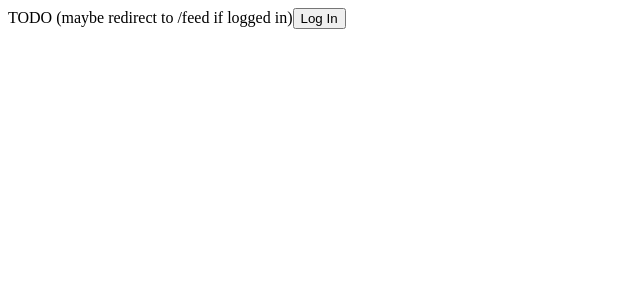
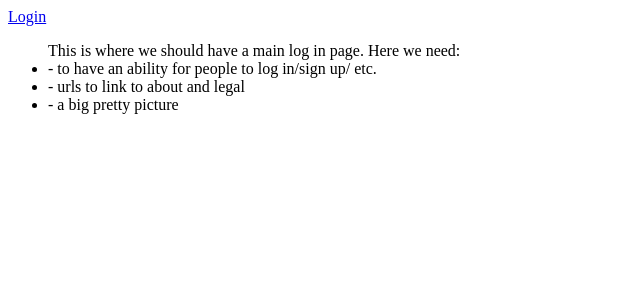
Before and after one commit to Trystr/trystr, a Next.js app: page / in a window 1280 px wide. Shown: the top 300 px of the page, without its empty margins (0-640 px from the left). Built offline with nearby package versions, Linux system fonts and the light colour scheme; no server answers.

Commit message:
Login now works properly. There are some errors to be fixed but we have protected pages now.

```diff
--- a/components/auth.js
+++ /dev/null
@@ -1,20 +0,0 @@
-import React from "react";
-import { useAuth0 } from "@auth0/auth0-react";
-
-const LoginButton = () => {
-  const { loginWithRedirect } = useAuth0();
-
-  return <button onClick={() => loginWithRedirect()}>Log In</button>;
-};
-
-const LogoutButton = () => {
-  const { logout } = useAuth0();
-
-  return (
-    <button onClick={() => logout({ returnTo: window.location.origin })}>
-      Log Out
-    </button>
-  );
-};
-
-export { LoginButton, LogoutButton };
--- a/components/layout.js
+++ b/components/layout.js
@@ -6,19 +6,33 @@ import {
   ChatAlt2Icon,
   UserCircleIcon,
   XIcon,
+  LogoutIcon,
+  BriefcaseIcon
 } from "@heroicons/react/outline";
 import clsx from "clsx";
 import { SidebarLink, Sidebar, OpenSidebar } from "./sidebar";
 import { Profile } from "./profile";
-import { LogoutButton } from "./auth";
 
 // TODO: TD-082321: Setup real navigation with links
 const navigation = [
   { name: "Home", href: "/feed", icon: HomeIcon, current: true },
-  { name: "About", href: "/about", icon: QuestionMarkCircleIcon, current: false },
+  {
+    name: "About",
+    href: "/about",
+    icon: QuestionMarkCircleIcon,
+    current: false,
+  },
   { name: "Profile", href: "/profile", icon: UserCircleIcon, current: false },
   { name: "Messages", href: "/messages", icon: ChatAlt2Icon, current: false },
+  { name: "Legal", href: "/legal", icon: BriefcaseIcon, current: false },
+  {
+    name: "Log out",
+    href: "/api/auth/logout",
+    icon: LogoutIcon,
+    current: false,
+  },
 ];
+
 
 export default function Layout({ children, title }) {
   const [sidebarOpen, setSidebarOpen] = useState(false);
--- a/components/sidebar.js
+++ b/components/sidebar.js
@@ -7,7 +7,6 @@ import { MenuIcon, XIcon } from "@heroicons/react/outline";
 import { Profile } from "./profile";
 import clsx from "clsx";
 import { Logo } from "./logo";
-import { LogoutButton } from "../components/auth";
 
 export function OpenSidebar({ setSidebarOpen }) {
   return (
@@ -71,7 +70,6 @@ export function Sidebar({ navigation }) {
           {navigation.map((item) => (
             <SidebarLink key={item.name} {...item} />
           ))}
-          <LogoutButton />
         </nav>
       </div>
       <Profile />
--- a/package.json
+++ b/package.json
@@ -7,6 +7,7 @@
   },
   "dependencies": {
     "@auth0/auth0-react": "^1.6.0",
+    "@auth0/nextjs-auth0": "^1.5.0",
     "@headlessui/react": "^1.4.0",
     "@heroicons/react": "^1.0.4",
     "@tailwindcss/forms": "^0.3.3",
--- a/pages/_app.js
+++ b/pages/_app.js
@@ -1,15 +1,16 @@
 import 'tailwindcss/tailwind.css'
-import { Auth0Provider } from "@auth0/auth0-react";
+import { UserProvider } from "@auth0/nextjs-auth0";
+import { Auth0Provider } from '@auth0/auth0-react';
+
 
 function MyApp({ Component, pageProps }) {
-  return(
-  <Auth0Provider
-    domain="dev-0tw3ahw4.us.auth0.com"
-    clientId="znaCBTn6YtR8KYMMYC0rHVwXmR9b0iWF"
-    redirectUri='http://localhost:3000'
-  >
-    <Component {...pageProps} />
-  </Auth0Provider>)
+  return (
+    <Auth0Provider>
+      <UserProvider>
+        <Component {...pageProps} />
+      </UserProvider>
+    </Auth0Provider>
+  );
 }
 
 export default MyApp
--- /dev/null
+++ b/pages/api/auth/[...auth0].js
@@ -0,0 +1,3 @@
+import { handleAuth } from "@auth0/nextjs-auth0";
+
+export default handleAuth();
--- a/pages/index.js
+++ b/pages/index.js
@@ -1,12 +1,38 @@
 import Head from 'next/head'
-import Layout from '../components/layout'
-import { LoginButton} from '../components/auth'
+import { useUser } from "@auth0/nextjs-auth0";
+import { useRouter } from 'next/router';
+
+import { Disclosure } from "@headlessui/react";
+import { ChevronDownIcon } from "@heroicons/react/outline";
+import clsx from "clsx";
 
 
-export default function Feed() {
-  return (
-    <div>TODO (maybe redirect to /feed if logged in)
-      <LoginButton/>
+
+export default function Index() {
+  const { user, error, isLoading } = useUser();
+  const router = useRouter();
+
+  if (isLoading) return <div>Loading...</div>;
+  if (error) return <div>{error.message}</div>;
+
+  if (user) {
+    router.push("/feed");
+  }
+
+ return (
+   <div>
+     <a href="/api/auth/login">Login</a>
+     <div className="max-w-3xl mx-auto divide-y-2 divide-gray-200">
+       <dl className="mt-6 space-y-6 divide-y divide-gray-200">
+         <ul>
+           This is where we should have a main log in page. Here we need:
+           <li>- to have an ability for people to log in/sign up/ etc.</li>
+           <li>- urls to link to about and legal </li>
+           <li>- a big pretty picture</li>
+         </ul>
+       </dl>
+     </div>
    </div>
-  )
-}
+ );
+
+};
```
Also changed, not shown: components/protected.js (added, +27 -0 lines), pages/feed.js (+5 -4 lines), pages/profile.js (+7 -4 lines), 1 other file (tests, documents, lock files or other folders).
